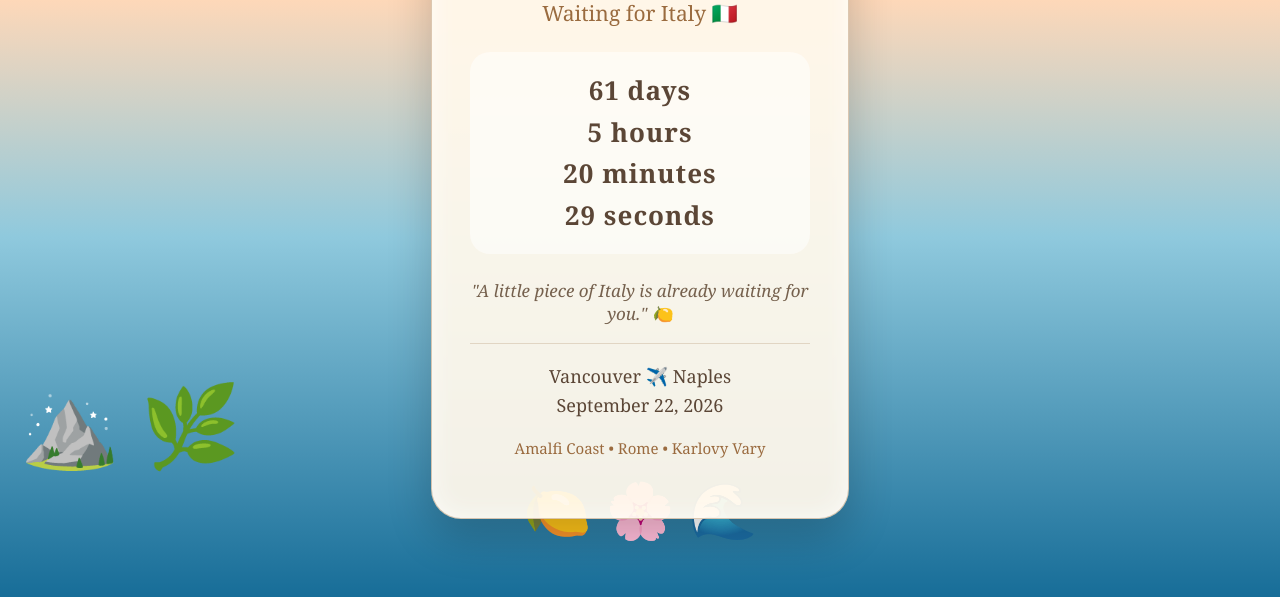
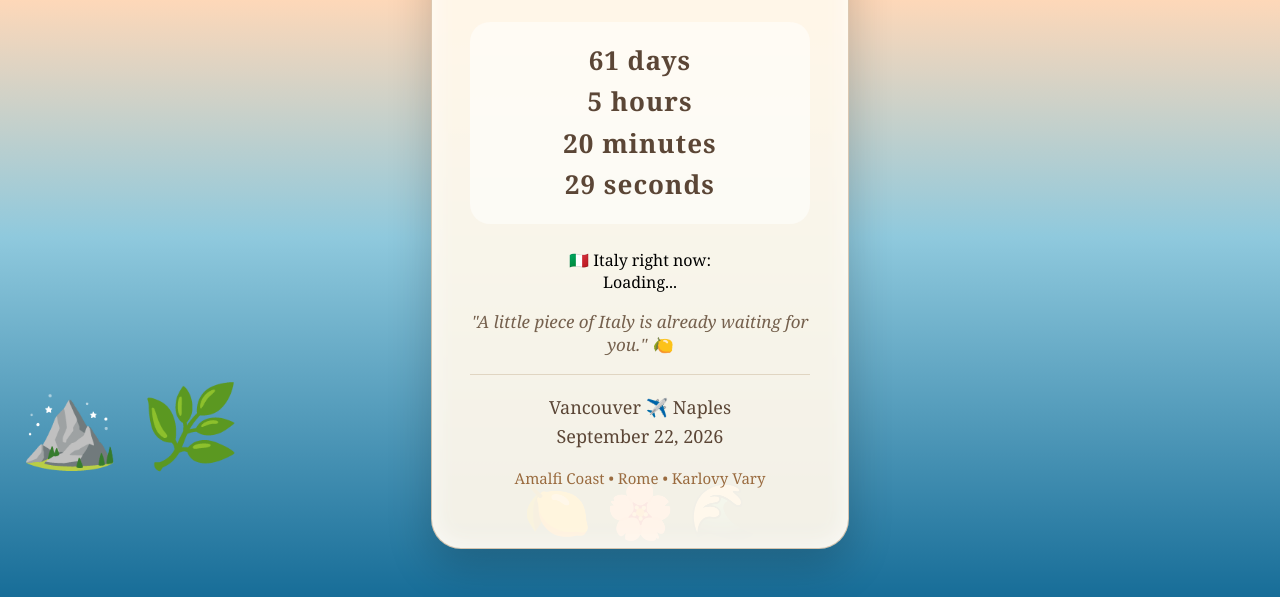
Before and after one commit to katya-boop22/italy-countdown, a plain HTML site: page index.html in a window 1280 px wide. Shown: the part 203-800 px from the top of the page. Drawn offline with Linux system fonts and the light colour scheme.

Commit message:
Update index.html

```diff
--- a/index.html
+++ b/index.html
@@ -24,6 +24,12 @@
       Loading...
     </div>
 
+    <p class="italy-time">
+      🇮🇹 Italy right now:
+      <br>
+      <span id="italyClock">Loading...</span>
+    </p>
+
     <p class="quote">
       "A little piece of Italy is already waiting for you." 🍋
     </p>
```
